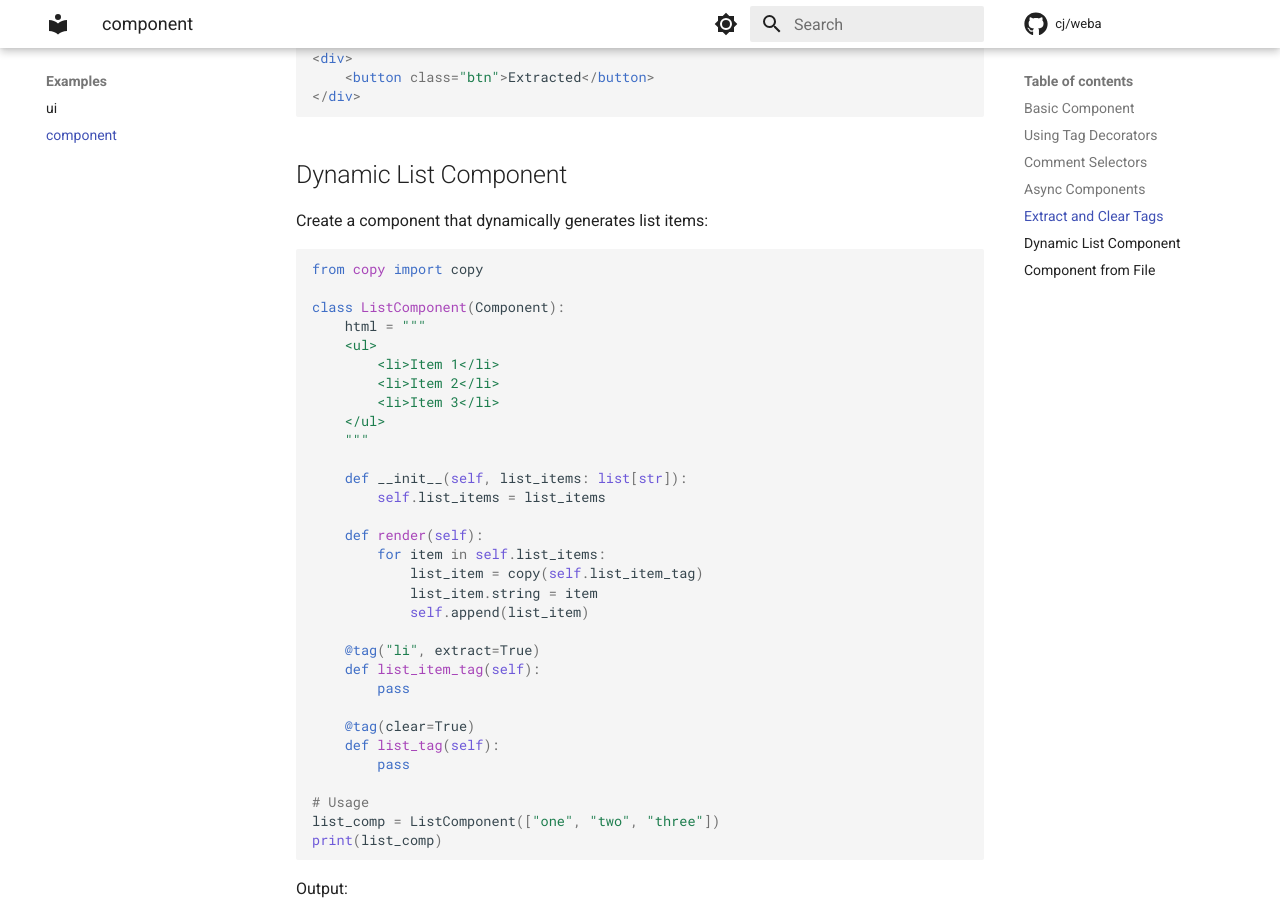
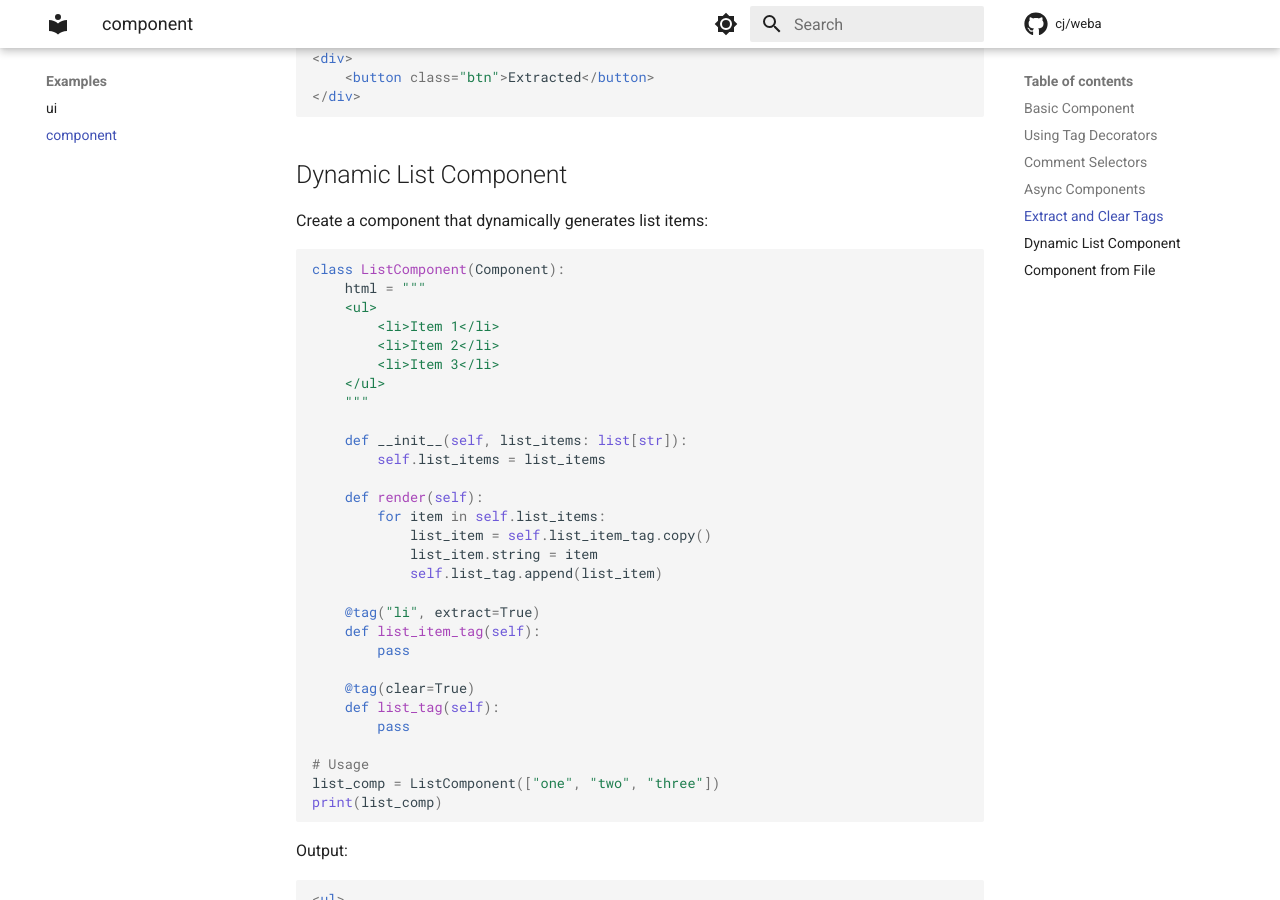
Before and after one commit to cj/weba, an MkDocs documentation site: the page built from docs/examples/component.md, in a window 1280 px wide and 900 px high, scrolled down 3269 px. Built offline with MkDocs 1.6.1 and Material for MkDocs 9.7.7, drawn with Linux system fonts in a browser that asks for light colours; comment, search, counter and statistics services are not loaded.

Commit message:
docs: Update ListComponent example to use `.copy()` method instead of `copy()` function
refactor: Fix list item appending in ListComponent

fix: Correct list item appending method in test component

````diff
--- a/docs/examples/component.md
+++ b/docs/examples/component.md
@@ -172,8 +172,6 @@ Output:
 Create a component that dynamically generates list items:
 
 ```python
-from copy import copy
-
 class ListComponent(Component):
     html = """
     <ul>
@@ -188,9 +186,9 @@ class ListComponent(Component):
 
     def render(self):
         for item in self.list_items:
-            list_item = copy(self.list_item_tag)
+            list_item = self.list_item_tag.copy()
             list_item.string = item
-            self.append(list_item)
+            self.list_tag.append(list_item)
 
     @tag("li", extract=True)
     def list_item_tag(self):
````
Also changed, not shown: 1 other file.
